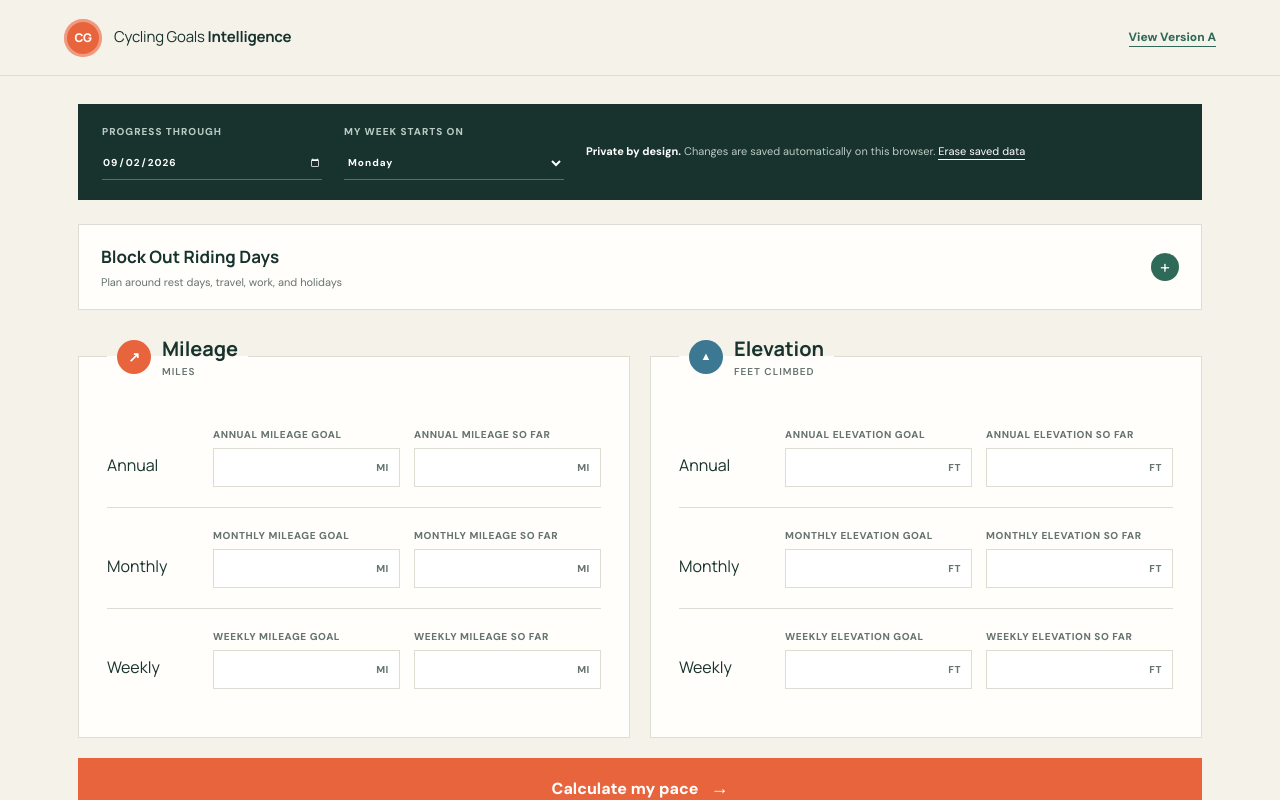
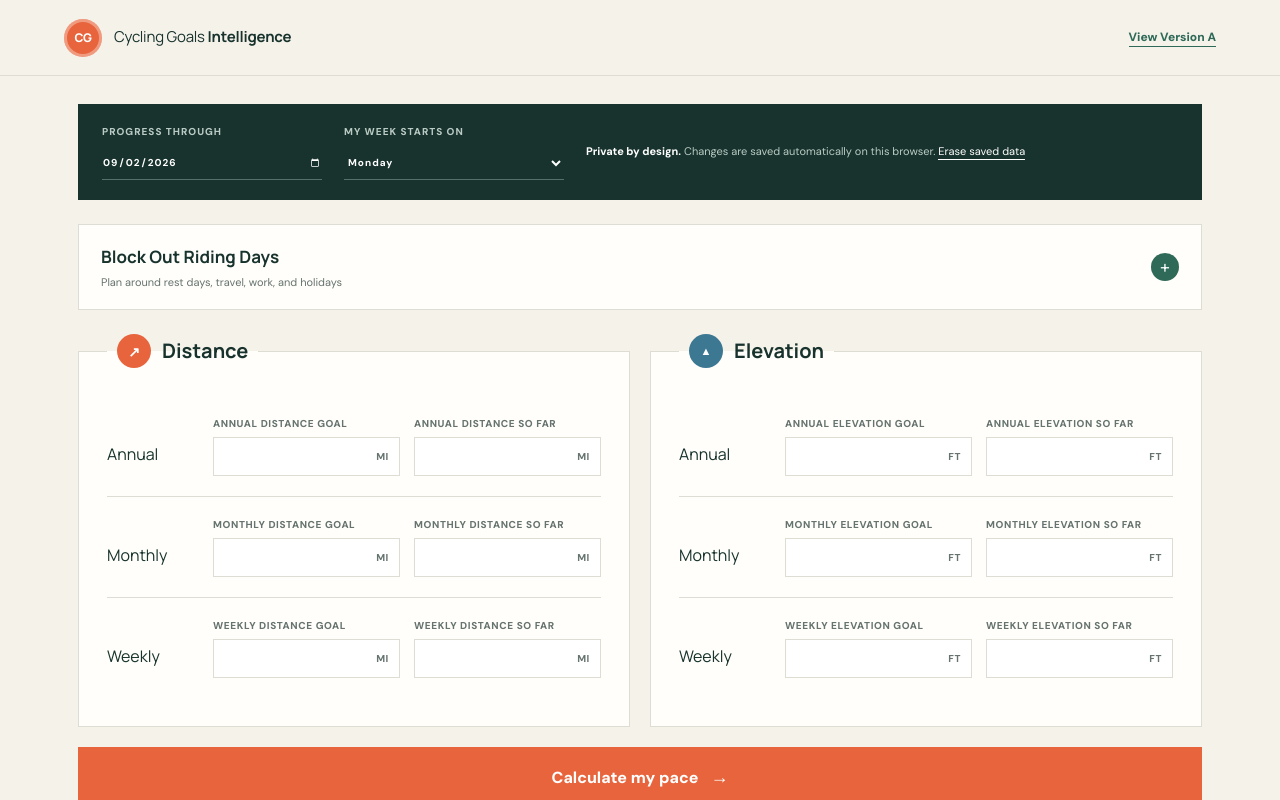
Before and after one commit to theycallmedaly/cycling-goals-intelligence, a Next.js app: page /b in a window 1280 px wide. Shown: the top 800 px of the page. Built offline with nearby package versions, Linux system fonts and the light colour scheme.

Commit message:
Rename mileage labels to distance

```diff
--- a/app/b/page.tsx
+++ b/app/b/page.tsx
@@ -16,7 +16,7 @@ const periods: { id: Timeframe; label: string }[] = [
 ];
 
 const metrics: { id: Metric; label: string; unit: string; icon: string }[] = [
-  { id: 'distance', label: 'Mileage', unit: 'mi', icon: '↗' },
+  { id: 'distance', label: 'Distance', unit: 'mi', icon: '↗' },
   { id: 'elevation', label: 'Elevation', unit: 'ft', icon: '▲' },
 ];
 
@@ -250,7 +250,7 @@ export default function VersionB() {
         <div className="form-columns">
           {metrics.map((metric) => (
             <fieldset key={metric.id}>
-              <legend><span className={`metric-icon ${metric.id}`}>{metric.icon}</span><span><b>{metric.label}</b><small>{metric.unit === 'mi' ? 'Miles' : 'Feet climbed'}</small></span></legend>
+              <legend><span className={`metric-icon ${metric.id}`}>{metric.icon}</span><span><b>{metric.label}</b></span></legend>
               {periods.map((period) => (
                 <div className="form-period" key={period.id}>
                   <h2>{period.label}</h2>
@@ -272,7 +272,7 @@ export default function VersionB() {
       {results && <section className="b-results" id="your-results">
         <div className="results-heading"><div><p className="kicker"><span /> Your results</p><h2>Your pace from here.</h2></div><button onClick={() => document.querySelector('.goal-form')?.scrollIntoView({ behavior: 'smooth' })}>Edit answers</button></div>
         {results.map((metric) => <article className="result-group" key={metric.id}>
-          <div className="period-heading"><div><p>{metric.id === 'distance' ? 'MILEAGE' : 'CLIMBING'}</p><h2>{metric.label} goals</h2></div><span>Weekly · Monthly · Annual</span></div>
+          <div className="period-heading"><div><p>{metric.id === 'distance' ? 'DISTANCE' : 'CLIMBING'}</p><h2>{metric.label} goals</h2></div><span>Weekly · Monthly · Annual</span></div>
           <div className="metric-grid three-up">{metric.periods.slice().reverse().map((period) => {
             const behind = period.result.aheadBehind < 0;
             return <section className="metric-card" key={period.id}>
--- a/app/page.tsx
+++ b/app/page.tsx
@@ -162,7 +162,7 @@ export default function Home() {
           </article>
         )) : (['distance', 'elevation'] as Metric[]).map((metric) => (
           <article className="period" key={metric}>
-            <div className="period-heading"><div><p>{metric === 'distance' ? 'MILEAGE' : 'CLIMBING'}</p><h2>{metric === 'distance' ? 'Mileage goals' : 'Climbing goals'}</h2></div><span>Weekly · Monthly · Yearly</span></div>
+            <div className="period-heading"><div><p>{metric === 'distance' ? 'DISTANCE' : 'CLIMBING'}</p><h2>{metric === 'distance' ? 'Distance goals' : 'Climbing goals'}</h2></div><span>Weekly · Monthly · Yearly</span></div>
             <div className="metric-grid three-up">{rows.map((period) => {
               const result = period.metrics.find((item) => item.metric === metric)!;
               return renderGoalCard(period, result, period.label, `${period.bounds.startLabel} — ${period.bounds.endLabel} · ${format(goals[period.id][metric].goal, metricMeta[metric].decimals)} ${metricMeta[metric].unit} goal`);
```
Also changed, not shown: 1 other file (tests, documents, lock files or other folders).
